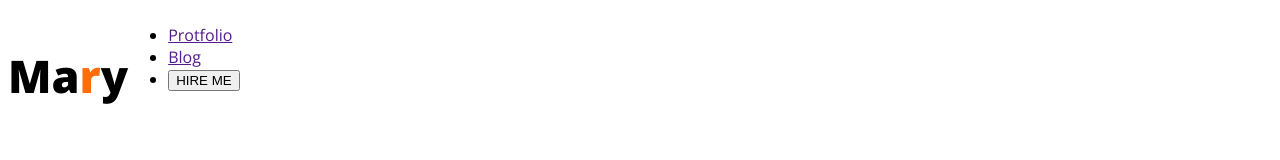
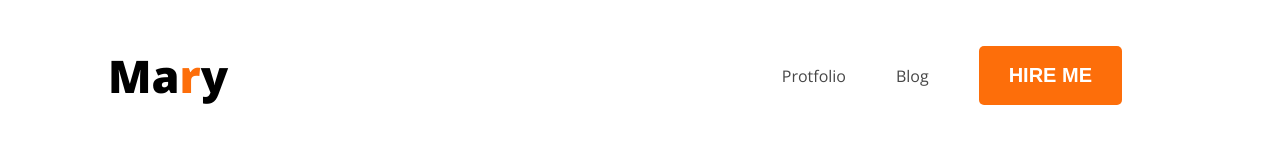
Before and after one commit to Sunil96150/my-profile, a plain HTML site: page index.html in a window 1280 px wide. Drawn offline with nearby package versions, Linux system fonts and the light colour scheme.

Commit message:
button is fully

```diff
--- a/index.html
+++ b/index.html
@@ -13,7 +13,7 @@
             <ul>
                 <li><a href="">Protfolio</a></li>
                 <li><a href="">Blog</a></li>
-                <li><a href=""><button>HIRE ME</button></a></li>
+                <li><a href=""><button class="btn">HIRE ME</button></a></li>
             </ul>
         </nav>
     </header>
--- a/style/profile.css
+++ b/style/profile.css
@@ -8,9 +8,20 @@
     font-variation-settings:
       "wdth" 100;
   }
-
+  .btn{
+    background-color: #FD6E0A;
+    font-size: 20px;
+    font-weight: 700;
+    color: white;
+    border-radius: 5px;
+    padding: 18px 30px;
+    border: none;
+  }
   nav{
     display: flex;
+    align-items: center;
+    justify-content: space-between;
+    margin: 0px 100px;
   }
 
   .nav-r{
@@ -21,3 +32,18 @@
     font-weight: 800;
     font-size: 45px;
   }
+  nav ul li {
+    list-style: none;
+    margin-right: 50px;
+  }
+
+  nav ul li a {
+    text-decoration: none;
+    color: #474747;
+  }
+
+  nav ul{
+    display: flex;
+    align-items: center;
+
+  }
```
